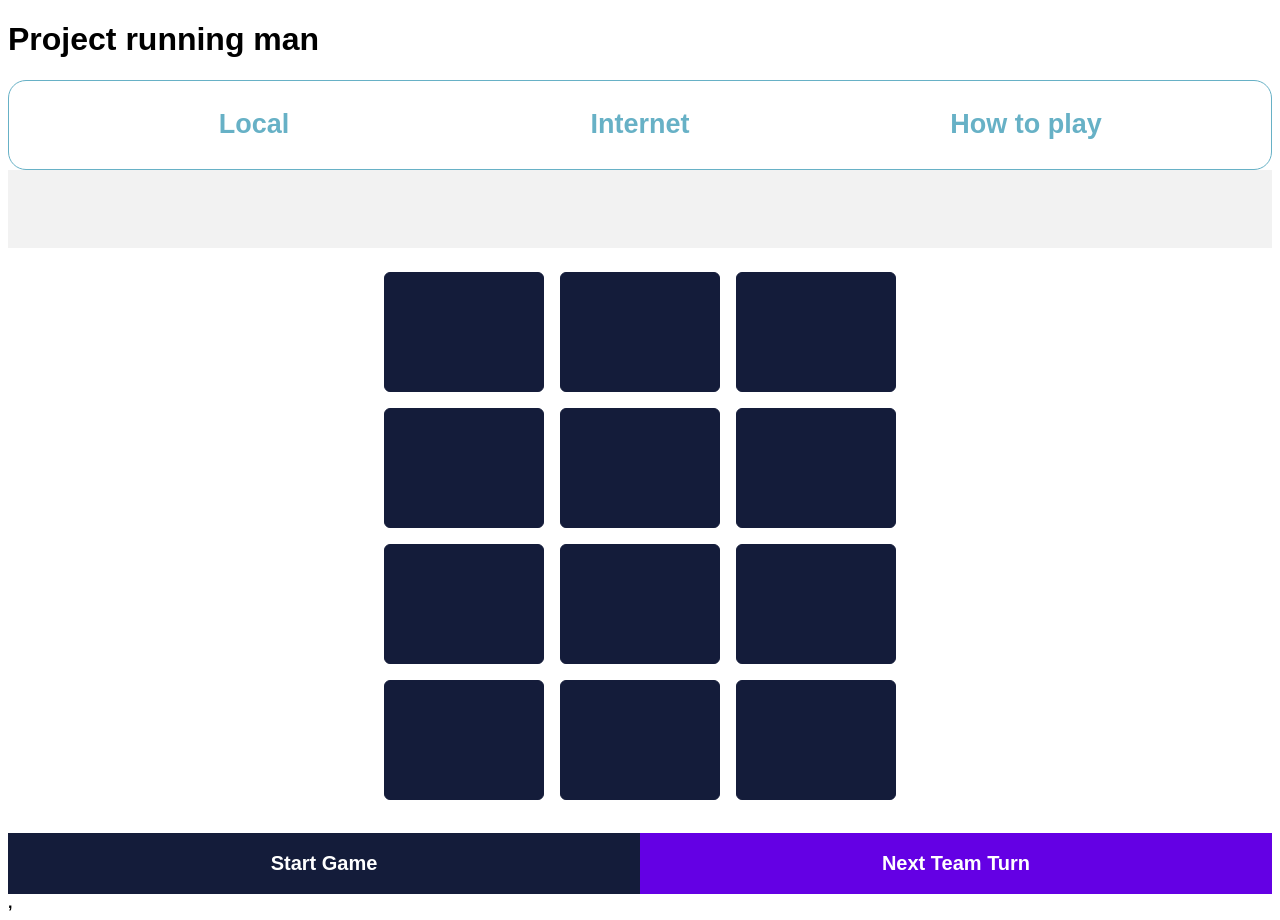
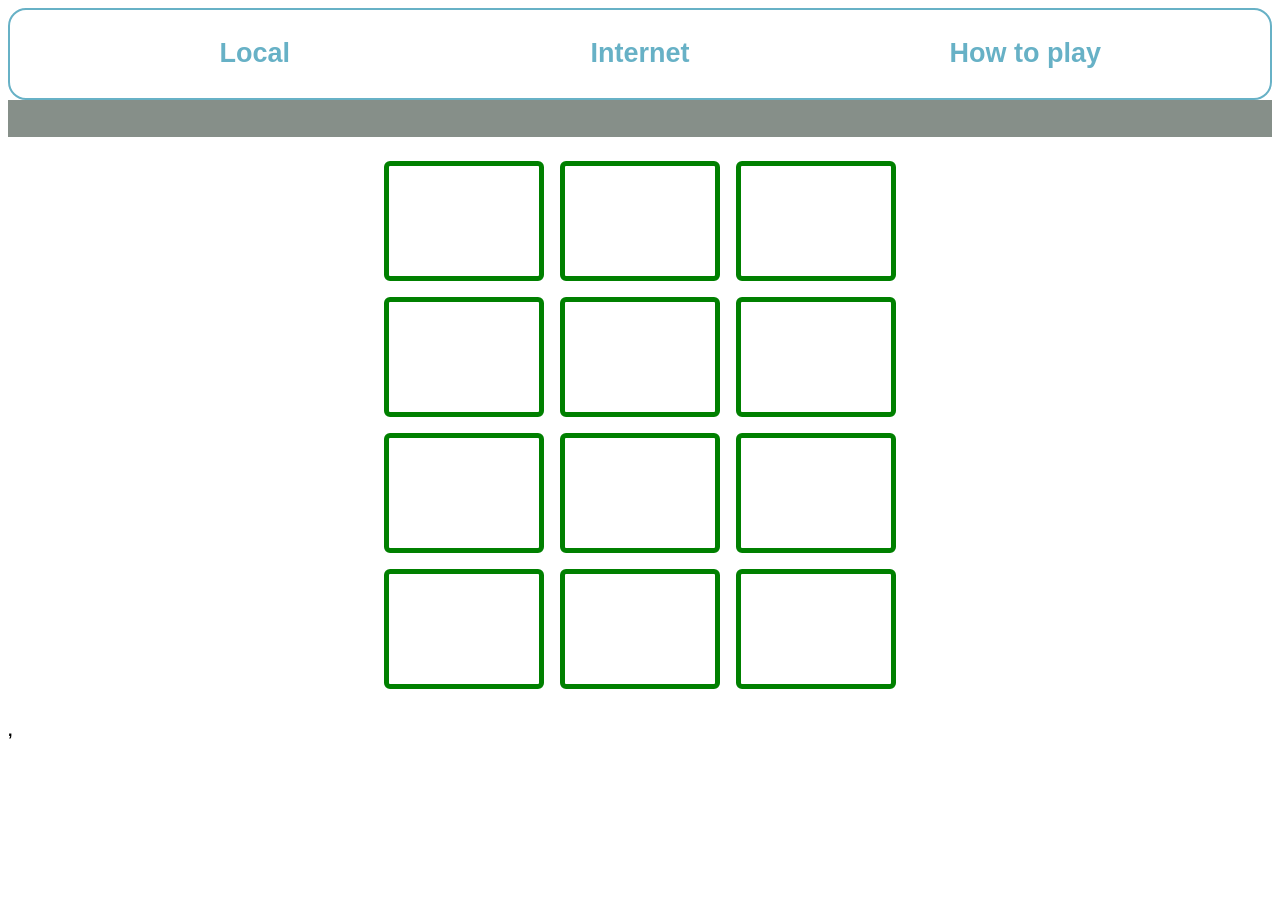
Before and after one commit to Tome94/runningmanproject, a React (Create React App) app: page /game in a window 1280 px wide. After the commit the page ends 800 px from the top, so only its background shows below. Built offline with nearby package versions, Linux system fonts and the light colour scheme.

Commit message:
improved the css

```diff
--- a/public/index.css
+++ b/public/index.css
@@ -1,5 +1,6 @@
 :root {
   --primary-color: #67b1c6;
+  --secondary-color: rgb(247, 247, 174);
 }
 html {
   margin: 0;
@@ -10,8 +11,16 @@ html {
   font-weight: bold;
   text-decoration: none !important;
 }
+h1,
+h2,
+h3,
+p {
+  color: var(--secondary-color);
+}
+
+/* nav bar */
 .nav-links {
-  border: 1px solid var(--primary-color);
+  border: 2px solid var(--primary-color);
   background-color: transparent;
   border-radius: 30px;
   color: var(--primary-color);
@@ -35,15 +44,16 @@ html {
 .nav-links .grid h2 {
   color: var(--primary-color);
 }
+/* local Team */
 .Team {
   margin: 0 auto;
   max-width: 600px;
   width: 95%;
-}
-
-.Team h1:before {
-  content: "💭";
-  margin-right: 0.5em;
+  padding: 20px;
+  border: 1px solid #ccc;
+  border-radius: 5px;
+  box-shadow: 0 0 20px rgba(0, 0, 0, 0.2);
+  background-color: var(--primary-color);
 }
 
 .AddPlayerForm {
@@ -115,8 +125,8 @@ button {
   text-align: center;
   border-radius: 6px;
   border: solid 1px #141c3a;
-  background-color: #141c3a;
-  color: white;
+  background-color: white;
+  color: black;
   cursor: pointer;
   height: 120px;
   width: 160px;
@@ -128,7 +138,7 @@ button {
 
 .card:hover,
 .card:focus {
-  background-color: #dddee5;
+  background-color: white;
 }
 
 .cards-container {
@@ -155,21 +165,23 @@ button {
 }
 
 .card.matched {
-  color: #4fe0b0;
+  border-width: 5px;
+  border-color: green;
 }
 
 .card.no-match {
-  color: #fd4d3f;
+  border-width: 5px;
+  border-color: red;
 }
 
 .logo-placeholder {
   width: 100%;
   height: 115%;
 }
+/* score container */
+.score-container {
+  background-color: #868f89;
 
-.score-container {
-  background-color: #f2f2f2;
-  padding: 18px 158px 23px 159px;
   text-align: center;
   font-size: 32px;
 }
@@ -200,6 +212,18 @@ button {
 .try-new-pair-button:focus {
   background-color: #7d1aff;
 }
+/*word-container */
+.word-container {
+  display: flex;
+  align-items: center;
+  justify-content: center;
+  background-color: #787878;
+  padding: 10px;
+}
+.word-container h2 {
+  margin-right: 50px;
+}
+/* canvas */
 .canvas {
   display: flex;
   flex-direction: column;
@@ -210,7 +234,8 @@ button {
 }
 
 canvas {
-  border: 1px solid black;
+  border: 2px solid var(--primary-color);
+  box-shadow: 0 0 20px rgba(0, 0, 0, 0.2);
   /* Add any additional styling for the canvas */
 }
 
@@ -237,3 +262,32 @@ button.primary {
   background-color: var(--primary-color);
   color: white;
 }
+/* Instructions*/
+.page {
+  padding-top: 50px;
+}
+.instructions-container {
+  width: 600px; /* Adjust the width as needed */
+  padding: 20px;
+  border: 1px solid #ccc;
+  border-radius: 5px;
+  box-shadow: 0 0 20px rgba(0, 0, 0, 0.2);
+  margin: 0 auto; /* Center the container horizontally */
+  background-color: var(
+    --primary-color
+  ); /* Background color for the container */
+}
+.main {
+  padding-top: 100px;
+}
+.about-container {
+  width: 1000px; /* Adjust the width as needed */
+  padding: 20px;
+  border: 1px solid #ccc;
+  border-radius: 5px;
+  box-shadow: 0 0 20px rgba(0, 0, 0, 0.2);
+  margin: 0 auto; /* Center the container horizontally */
+  background-color: var(
+    --primary-color
+  ); /* Background color for the container */
+}
--- a/src/App.js
+++ b/src/App.js
@@ -11,9 +11,6 @@ import About from './pages/about/about';
 function App() {
   return (
     <Router>
-      <header>
-        <h1>Project running man </h1>
-      </header>
       <Navigation/>
       <main>
         <Routes>
--- a/src/pages/about/about.js
+++ b/src/pages/about/about.js
@@ -2,8 +2,9 @@ import React from 'react';
 
 const About = () => {
   return (
-    <div>
-      <h2>About this Project</h2>
+    <div className='page'>
+    <div className='about-container'>
+      <h1>Running Man Project</h1>
       <p>
         Welcome to the "Running Man Project"! As an individual passionate about programming, I was inspired by the Korean variety show "Running Man" to create this fun and entertaining web application.
       </p>
@@ -20,6 +21,7 @@ const About = () => {
         Thank you for joining this journey, and I hope you have a fantastic time playing the Running Man games with your friends!
       </p>
     </div>
+    </div>
   );
 };
 
--- a/src/pages/canvas/drawPrompt.js
+++ b/src/pages/canvas/drawPrompt.js
@@ -39,17 +39,16 @@ const DisplayWordsComponent = ({ remainingTime }) => {
   }
 
   return (
-    <div>
-      <h2>Displaying Words:</h2>
-      <h3>Team {currentTeam} Words:</h3>
-      <ul>
+    <div className='word-container'>
+      <h2>Team {currentTeam} Words:</h2>
+      <h2>
         {board.map((card, index) => (
           <li key={card.id} style={{ display: index === currentWordIndex ? 'list-item' : 'none' }}>
             {card.contents}
           </li>
         ))}
-      </ul>
-      <p>Time Remaining: {remainingTime} seconds</p>
+        </h2>
+      <h2>Time Remaining: {remainingTime} seconds</h2>
     </div>
   );
 };
--- a/src/pages/game/features/score/Score.js
+++ b/src/pages/game/features/score/Score.js
@@ -63,20 +63,19 @@ export const Score = () => {
   }, [teamID]);
 
   return (
-    <div className="score-board">
+    <div className="score-container">
       {isMatchOver ? (
         <div className="result">
-          <h2>Match Result:</h2>
-          {winner}
+          <h2>Match Result: {winner}</h2>
         </div>
       ) : (
-        <div className="score-container">
+        <div className="score">
           <br />
           {currentTeamID === 1 && (
-            <span>Turn: Team 1 || Score: {team1score}</span>
+            <h2>Turn: Team 1 || Score: {team1score}</h2>
           )}
           {currentTeamID === 2 && (
-            <span>Turn: Team 2 || Score: {team2score}</span>
+            <h2>Turn: Team 2 || Score: {team2score}</h2>
           )}
         </div>
       )}
--- a/src/pages/game/index.js
+++ b/src/pages/game/index.js
@@ -2,39 +2,12 @@
 import React from 'react';
 import { Score } from './features/score/Score';
 import { Board } from './features/board/Board';
-import Test from './features/board/test';
-// Add import statements below
-import {useDispatch} from 'react-redux'
-import { endTurn, startMatch } from './features/turns/turn';
-
-
 const Game = () => {
-  // Add dispatch variable below
-  const dispatch = useDispatch();
-
-  const startGameHandler = () => {
-    // Add action dispatch below
-    dispatch(startMatch())
-  };
-
-  const tryAgainHandler = () => {
-    // Add action dispatch below
-    dispatch(endTurn())
-  };
 
   return (
     <div className="Game">
       <Score />
       <Board />
-      <Test/>
-      <footer className="footer">
-        <button onClick={startGameHandler} className="start-button">
-          Start Game
-        </button>
-        <button onClick={tryAgainHandler} className="try-new-pair-button">
-          Next Team Turn
-        </button>
-      </footer>
     </div>
   );
 };
--- a/src/pages/how-to-play/index.js
+++ b/src/pages/how-to-play/index.js
@@ -9,8 +9,8 @@ const Instructions = () => {
     navigate(-1);
   }
   return (
-    <div classname="page">
-      <div classname="instructions">
+    <div className="page">
+      <div className="instructions-container">
         <h1>How to Play</h1>
         <div className="steps">
           <ul>
--- a/src/pages/local/index.js
+++ b/src/pages/local/index.js
@@ -31,6 +31,7 @@ export default function Team() {
     dispatch(setBoard())
   };
   return (
+    <div className='page'>
     <div className="Team">
       <header>
         <h1>Team 1</h1>
@@ -74,5 +75,6 @@ export default function Team() {
         </Link>
       </div>
     </div>
+    </div>
   );
 }
```
